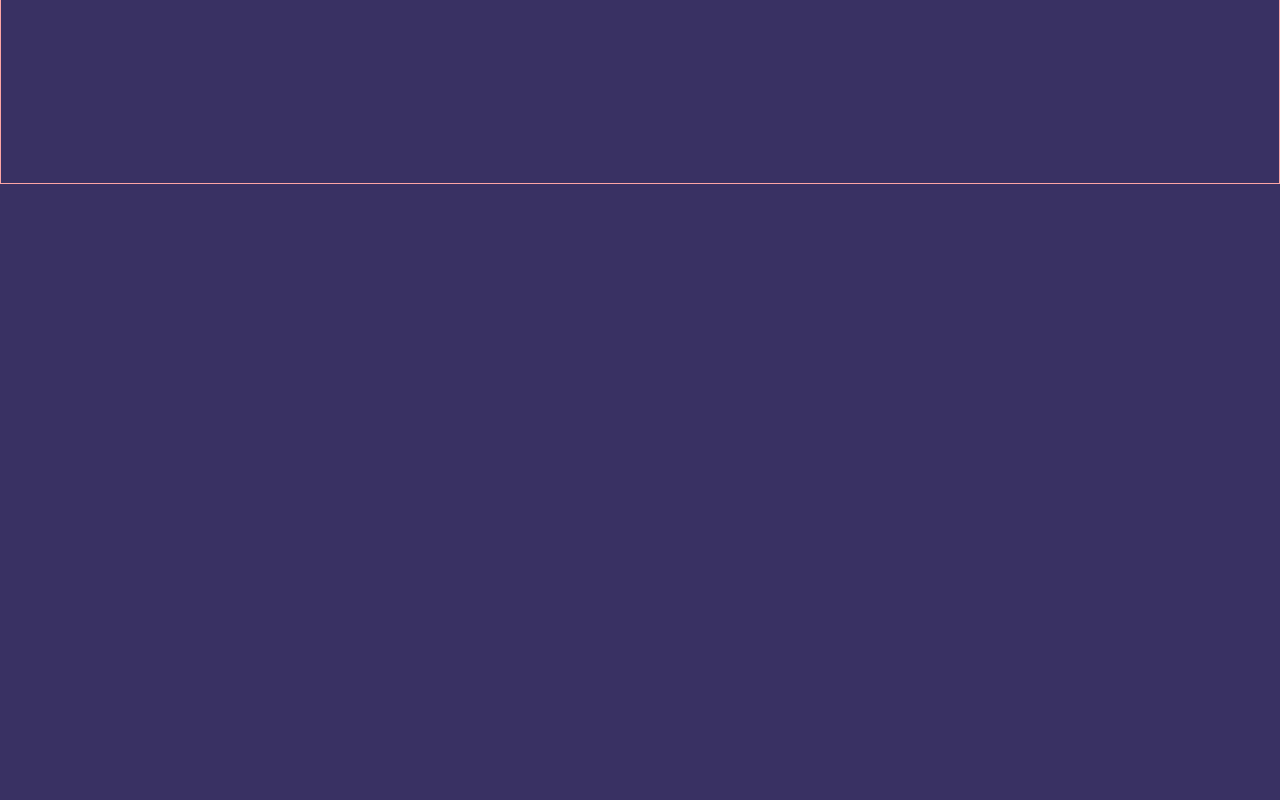
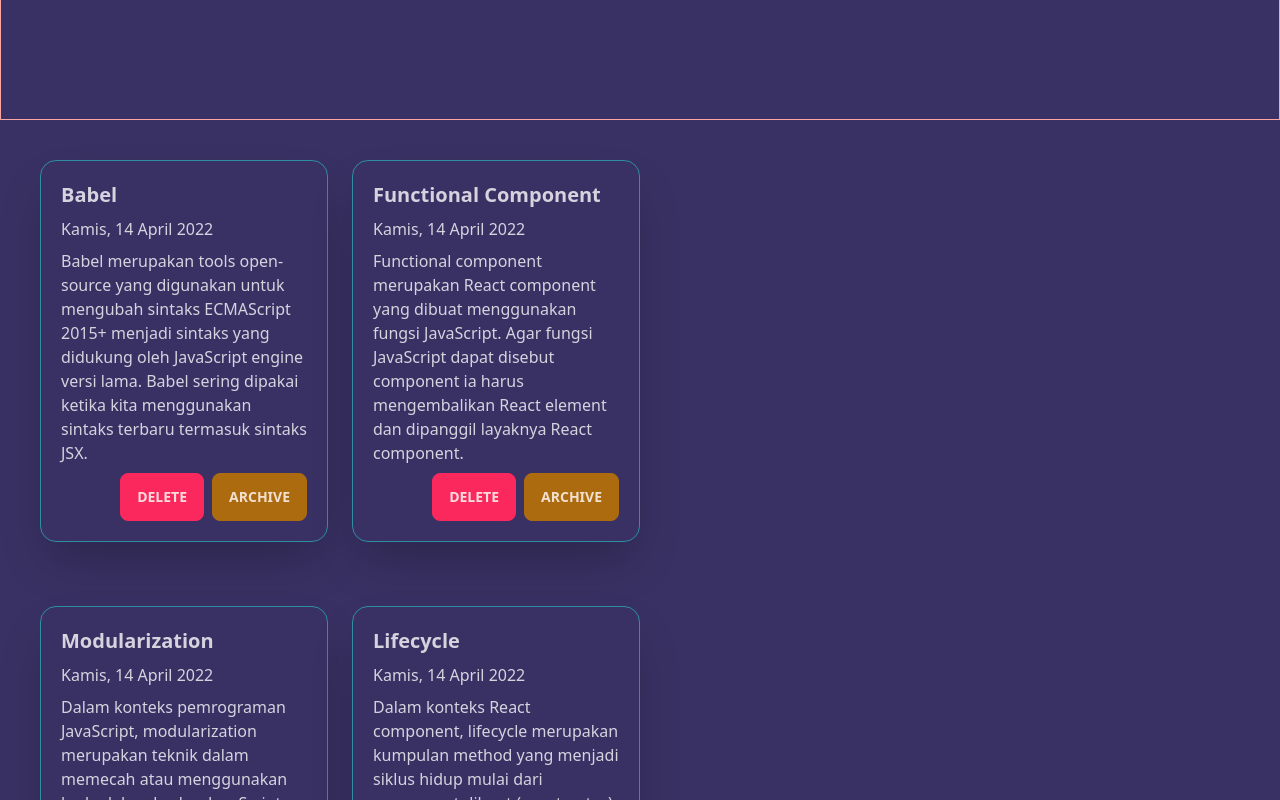
Before and after one commit to RaihanSyahSP/notes-app-submission, a React (Vite) app: page / in a window 1280 px wide. Shown: the part 680-1480 px from the top of the page. Before the commit the page ends 864 px from the top, so only its background shows below. Built offline with nearby package versions, Linux system fonts and the light colour scheme.

Commit message:
feat: add delete note

```diff
--- a/src/components/Navbar.jsx
+++ b/src/components/Navbar.jsx
@@ -6,7 +6,7 @@
 
     return (
       <nav>
-        <div className="navbar bg-secondary w-full shadow-md">
+        <div className="navbar fixed z-10 bg-secondary w-full shadow-md">
             <div className="flex-1">
                 <a className="btn btn-ghost normal-case text-xl">Notes App</a>
             </div>
--- a/src/components/NotesApp.jsx
+++ b/src/components/NotesApp.jsx
@@ -2,6 +2,7 @@
 import Navbar from "./Navbar"
 import NotesInput from "./NotesInput"
 import { getInitialData } from "../utils/data"
+import NotesContainer from "./NotesContainer"
 
 const NotesApp = () => {
 
@@ -19,6 +20,13 @@
         })
     }
 
+    const onDeleteNoteHandler = (id) => {
+        console.log(id)
+        setNotes(prevState => {
+            return prevState.filter(note => note.id !== id)
+        })
+    }
+
     useEffect(() => {
         console.log(notes)
     }, [notes])
@@ -26,7 +34,8 @@
   return (
     <div className="mx-auto h-screen">
         <Navbar />
-        <NotesInput addNotes={onAddNotesHandler}/>
+        <NotesInput addNotes={onAddNotesHandler} />
+        <NotesContainer notes={notes} deleteHandler={onDeleteNoteHandler} />
     </div>
   )
 }
--- /dev/null
+++ b/src/components/NotesContainer.jsx
@@ -0,0 +1,13 @@
+import React from 'react'
+import { showFormattedDate } from '../utils/data';
+import NotesList from './NotesList';
+
+const NotesContainer = ({ notes, deleteHandler }) => {
+  return (
+    <div className="grid grid-cols-2 h-[100vh] px-10">
+          <NotesList notes={notes} deleteHandler={deleteHandler} />
+    </div>
+  );
+}
+
+export default NotesContainer
--- a/src/components/NotesInput.jsx
+++ b/src/components/NotesInput.jsx
@@ -44,6 +44,7 @@
                     value={title}
                     onChange={onTitleChangeHandler}
                     className="input input-bordered input-secondary w-full max-w-lg"
+                    required
                 />
                   <label className="label" htmlFor="notes">
                     <span className="label-text text-xl lg:text-2xl">Note</span>
@@ -54,6 +55,7 @@
                     placeholder="Type notes here"
                     value={body}
                     onChange={onBodyChangeHandler}
+                    required
                 >
                 </textarea>
                 <button className="btn btn-secondary mt-5" type="submit">Add</button>
--- /dev/null
+++ b/src/components/NotesItem.jsx
@@ -0,0 +1,37 @@
+import React from 'react'
+import { showFormattedDate } from '../utils/data';
+
+
+const NotesItem = ({ id, title, body, createdAt, archived, deleteHandler }) => {
+  return (
+    <div className="card w-full bg-base-100 border border-secondary shadow-2xl mt-10" key={id}>
+      <div className="card-body p-5">
+        <h2 className="card-title">{title}</h2>
+        <p>{showFormattedDate(createdAt)}</p>
+        <p>{body}</p>
+        <div className="card-actions justify-end">
+          <button className="btn btn-error" onClick={() => document.getElementById("my_modal_5").showModal()}>
+            Delete
+          </button>
+          <dialog id="my_modal_5" className="modal modal-bottom sm:modal-middle">
+            <div className="modal-box">
+              <h3 className="font-bold text-lg">Warning</h3>
+              <p className="py-4">Are you sure to delete this note?</p>
+              <div className="modal-action">
+                <form method="dialog">
+									<div className='flex gap-2'>
+										<button className="btn btn-error" onClick={() => deleteHandler(id)}>Delete</button>
+										<button className="btn">Close</button>
+									</div>
+                </form>
+              </div>
+            </div>
+          </dialog>
+          <button className="btn btn-warning">Archive</button>
+        </div>
+      </div>
+    </div>
+  );
+}
+
+export default NotesItem
--- /dev/null
+++ b/src/components/NotesList.jsx
@@ -0,0 +1,22 @@
+import React from 'react'
+import NotesItem from './NotesItem'
+
+const NotesList = ({ notes, deleteHandler }) => {
+    return (
+        <div className='grid grid-cols-2 gap-6'>
+            {notes.map(note => (
+                <NotesItem
+                    key={note.id}
+                    id={note.id}
+                    title={note.title}
+                    body={note.body}
+                    createdAt={note.createdAt}
+                    archived={note.archived}
+                    deleteHandler={deleteHandler}
+                />
+            ))}
+        </div>
+  )
+}
+
+export default NotesList
```
Also changed, not shown: .eslintrc.cjs.
